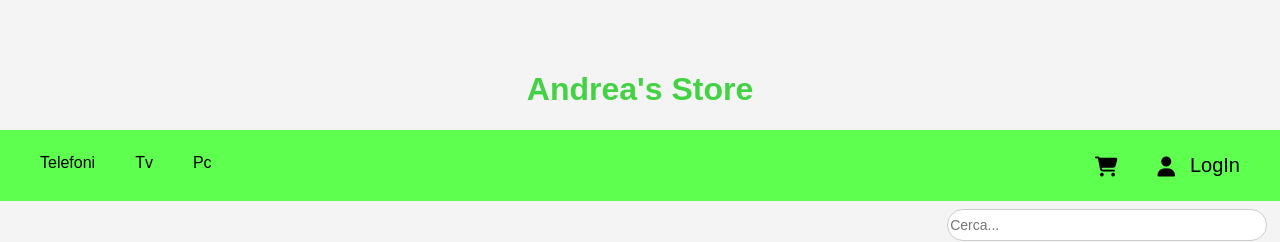
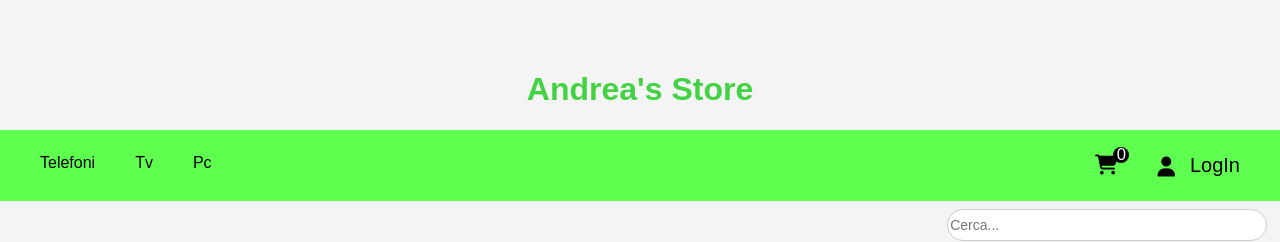
Before and after one commit to redpusha/andrea-s-store, an Angular app: page /home in a window 1280 px wide. Shown: the top 242 px of the page. Built offline with nearby package versions, Linux system fonts and the light colour scheme.

Commit message:
costruisco la logica per visualizzare le img prodotto dinamicamente

```diff
--- a/src/app/home-page-product/home-page-product.component.css
+++ b/src/app/home-page-product/home-page-product.component.css
@@ -29,7 +29,7 @@ body {
 }
 
 .card img {
-    width: 100%;
+    width: 300px;
     height: 200px;
     object-fit: cover;
 }
@@ -72,3 +72,10 @@ body {
 .add-to-cart:active {
     transform: translateY(0);
 }
+.card img {
+    width: 100%;
+    height: auto;
+    object-fit: contain;
+    max-height: 200px;
+    display: block;
+  }
--- a/src/app/home-page-product/home-page-product.component.html
+++ b/src/app/home-page-product/home-page-product.component.html
@@ -16,7 +16,7 @@
   <div class="products">
     <div *ngFor="let prodotto of listaName" class="card">
       <div (click)="onProductClick(prodotto)">
-        <img [src]="'https://dummyimage.com/300x200/cccccc/000000'" alt="{{ prodotto }}">
+        <img class="img-prodotto" [src]="getImmagine(prodotto)" alt="{{ prodotto }}">
         <div class="card-content">
           <h3 class="card-title">{{ prodotto }}</h3>
         </div>
--- a/src/app/home-page-product/home-page-product.component.ts
+++ b/src/app/home-page-product/home-page-product.component.ts
@@ -70,5 +70,9 @@ export class HomePageProductComponent implements OnInit {
 
   aggiungiAlCarrello(name: string) {
     this.carrello.aggiungiProdotto(name);
+  };
+
+  getImmagine(prodotto: string): string {
+    return this.servizio.getImmagineProdotto(prodotto);
   }
 }
--- a/src/app/home/home.component.css
+++ b/src/app/home/home.component.css
@@ -129,6 +129,7 @@
 }
 
 .carrello {
+    position: relative;
     text-decoration: none;
     color: grey;
     font-size: 20px;
@@ -203,3 +204,17 @@
 .cronologia {
     margin-top: 25vh;
 }
+
+.numero-elementi {
+    position: absolute;
+    top: -10px;
+    right: +8px;
+    background-color: black;
+    border-radius: 15px;
+    color: white;
+    font-size: smaller;
+    width: 16px;
+    height: 16px;
+    line-height: 16px;
+    text-align: center;
+}
--- a/src/app/home/home.component.html
+++ b/src/app/home/home.component.html
@@ -7,9 +7,12 @@
         <a (click) = 'selezionaCategoria("pc")' class="links">Pc</a>
     </div>
 
-    <a class="carrello" (click) = "vaiAlCarrello()">
-        <i class="fa-solid fa-cart-shopping"></i>
-    </a>
+    <div class="carrello">
+        <a (click) = "vaiAlCarrello()">
+            <i class="fa-solid fa-cart-shopping"></i>
+        </a>
+        <p class="numero-elementi">{{ (listaProdottiAggiunti$ | async)?.length }}</p>
+    </div>
 
     <a (click)="gestisciAccesso()" class="login-link" *ngIf="verificaAccesso(); else nonLoggato">
         <i class="fa-solid fa-user"></i>
--- a/src/app/home/home.component.ts
+++ b/src/app/home/home.component.ts
@@ -12,12 +12,13 @@ import { Observable } from 'rxjs';
 import { Utente } from '../models/utente.model';
 import { inject } from '@angular/core';
 import { FormsModule } from '@angular/forms';
+import { ServizioCarrelloService } from '../carrello/servizio-carrello.service';
 
 @Component({
   selector: 'app-home',
   imports: [CommonModule, RouterModule, CronologiaOutputComponent, FormsModule],
   templateUrl: './home.component.html',
-  styleUrl: './home.component.css'
+  styleUrls: ['./home.component.css']
 })
 export class HomeComponent implements OnInit{
 
@@ -33,6 +34,9 @@ export class HomeComponent implements OnInit{
   // tutti i name dei prodotti
   prodotti: string[] = [];
 
+  //variabile per la lista del carrello
+  numeroElementiCarrello: number = 0;
+
   testoRicerca: string = "";
 
   titolo: string = '';
@@ -44,10 +48,14 @@ export class HomeComponent implements OnInit{
     private servizio: ServizioService,
     private router: Router,
     private route: ActivatedRoute,
+    private carrello: ServizioCarrelloService
   ) {}
 
   serviceLogin = inject(ServiceLoginService);
   user$ = this.serviceLogin.user$;
+
+  // uso il definite assignment assertion per evitare l'errore di compilazione (!:)
+  listaProdottiAggiunti$!: Observable<string[]>;
 
   ngOnInit(): void {
     this.listaTelefoni = this.servizio.getListaTelefoni();
@@ -67,6 +75,14 @@ export class HomeComponent implements OnInit{
     this.listaPc.forEach(pc => {
       this.prodotti.push(pc.name);
     });
+
+    //this.numeroElementiCarrello = this.carrello.listaProdottiAggiunti.length;
+    this.listaProdottiAggiunti$ = this.carrello.listaProdottiAggiunti$;
+
+    this.carrello.listaProdottiAggiunti$.subscribe(lista => {
+      this.numeroElementiCarrello = lista.length;
+    });
+
   };
 
   /*
--- a/src/app/servizio/servizio.service.ts
+++ b/src/app/servizio/servizio.service.ts
@@ -11,6 +11,16 @@ export class ServizioService {
 
   private cronologia: Cronologia[] = [];
   private categoria: string = '';
+
+  // creo un Map (chiave-valore) per i prodotti e la loro relativa immagine
+  private immaginiProdotti: { [key: string]: string } = {
+    "iphone 16": "assets/images/iphone16.jpg",
+    "samsung s24": "assets/images/samsungs24.webp",
+    "lg": "assets/images/lg.webp",
+    "philips": "assets/images/philips.jpg",
+    "hp": "assets/images/hp.jpg",
+    "mac": "assets/images/mac.webp"
+  }
 
   constructor() {}
 
@@ -74,5 +84,9 @@ export class ServizioService {
     });
 
     return this.categoria;
+  };
+
+  getImmagineProdotto (name: string) {
+    return this.immaginiProdotti[name] || "error 404: file not foundk";
   }
 }
```
